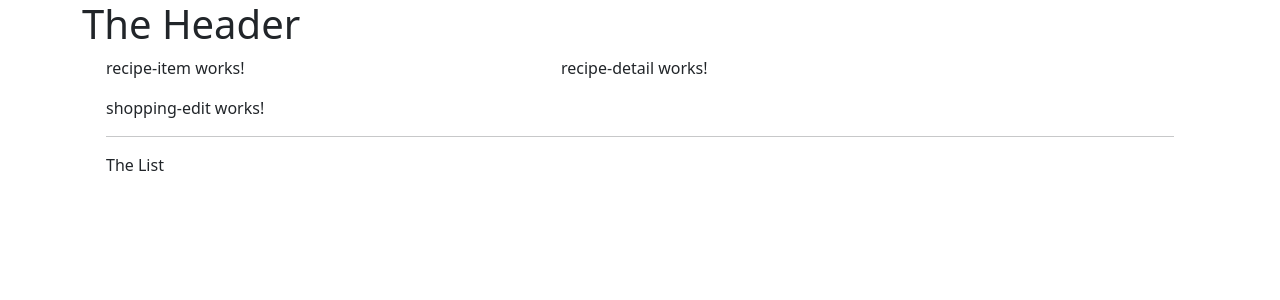
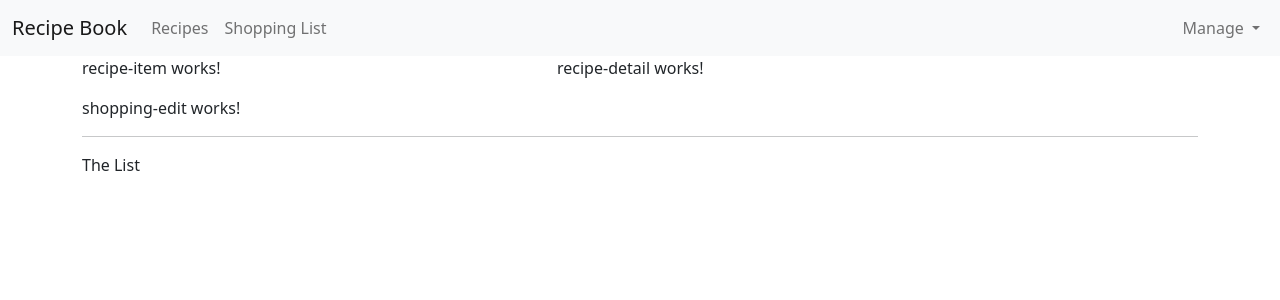
Before and after one commit to gabrielcn97/angular_course_maximilian, an Angular app: page / in a window 1280 px wide. Shown: the top 300 px of the page. Built offline with nearby package versions, Linux system fonts and the light colour scheme.

Commit message:
Añadiendo barra de navegación y corrigiendo elementos en las plantillas

```diff
--- a/src/app/app.component.html
+++ b/src/app/app.component.html
@@ -1,9 +1,7 @@
+<app-header></app-header>
 <div class="container">
   <div class="row">
-    <div class="col-md-12">
-      <app-header></app-header>
-     <app-recipes></app-recipes>
-     <app-shopping-list></app-shopping-list>
-    </div>
+    <app-recipes></app-recipes>
+    <app-shopping-list></app-shopping-list>
   </div>
 </div>
--- a/src/app/header/header.component.html
+++ b/src/app/header/header.component.html
@@ -1 +1,26 @@
-<h1>The Header</h1>
+<nav class="navbar navbar-expand-lg navbar-light bg-light" style="background-color: #6d6d6d;">
+  <div class="container-fluid">
+    <a class="navbar-brand" href="#">Recipe Book</a>
+    <div class="collapse navbar-collapse" id="navbarSupportedContent">
+      <ul class="navbar-nav me-auto mb-2 mb-lg-0">
+        <li class="nav-item">
+          <a class="nav-link" aria-current="page" href="#">Recipes</a>
+        </li>
+        <li class="nav-item">
+          <a class="nav-link" href="#">Shopping List</a>
+        </li>
+        </ul>
+        <ul class="nav navbar-nav navbar-right">
+          <li class="nav-item dropdown" >
+            <a class="nav-link dropdown-toggle" href="#" id="navbarDropdown" role="button" data-bs-toggle="dropdown" aria-expanded="false">
+              Manage
+            </a>
+            <ul class="dropdown-menu" aria-labelledby="navbarDropdown">
+              <li><a class="dropdown-item" href="#">Save Data</a></li>
+              <li><a class="dropdown-item" href="#">Fetch Data</a></li>
+            </ul>
+          </li>
+        </ul>
+      </div>
+  </div>
+</nav>
--- a/src/app/recipes/recipes.component.html
+++ b/src/app/recipes/recipes.component.html
@@ -1,4 +1,3 @@
-<div class="container">
 <div class="row">
   <div class="col-md-5">
     <app-recipe-list></app-recipe-list>
@@ -7,4 +6,3 @@
     <app-recipe-detail></app-recipe-detail>
   </div>
 </div>
-</div>
--- a/src/app/shopping-list/shopping-list.component.html
+++ b/src/app/shopping-list/shopping-list.component.html
@@ -1,4 +1,3 @@
-<div class="container">
     <div class="row">
         <div class="col-xs-10">
             <app-shopping-edit></app-shopping-edit>
@@ -6,4 +5,3 @@
             <p>The List</p>
         </div>
     </div>
-</div>
```
Lines whose indentation alone changed are shown as unchanged.
